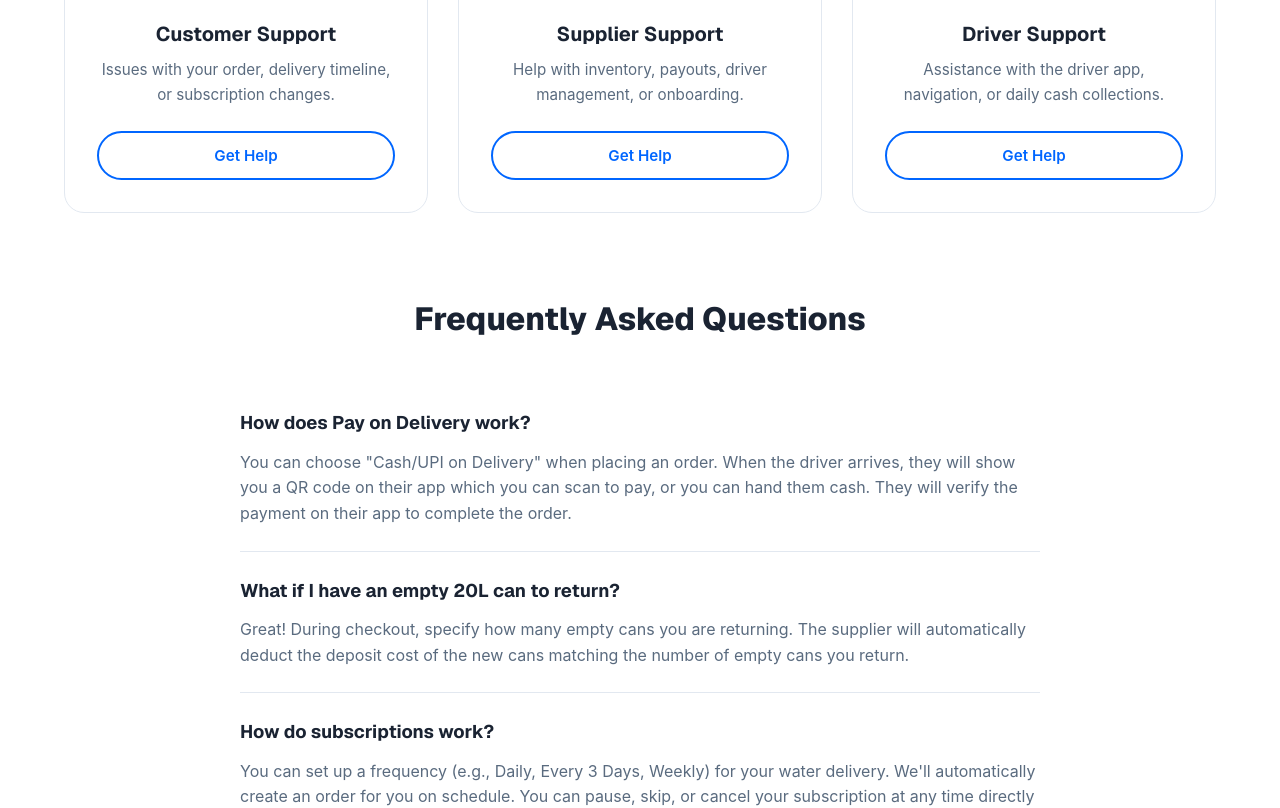
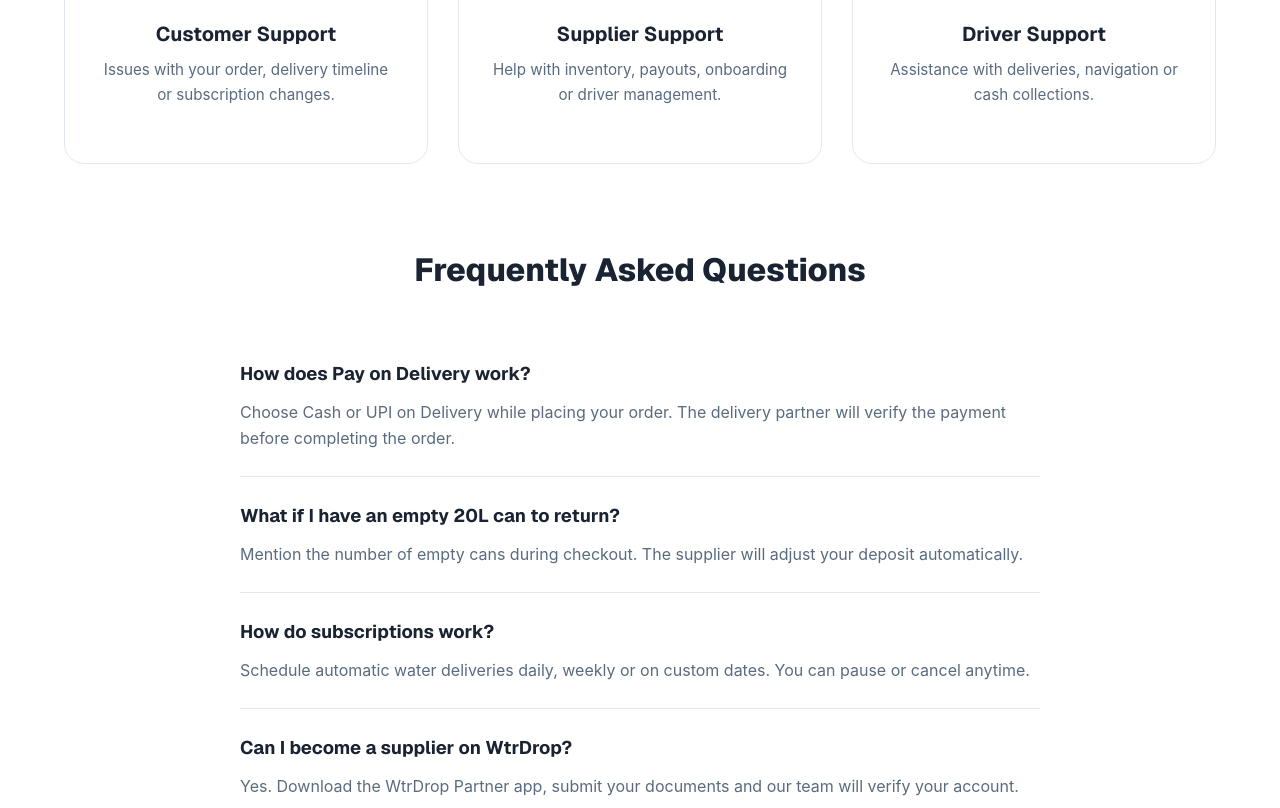
Before and after one commit to wtrdrop/wtrdrop, a React (Vite) app: page /help in a window 1280 px wide. Shown: the part 480-1288 px from the top of the page. Built offline with nearby package versions, Linux system fonts and the light colour scheme.

Commit message:
Update Help.tsx

```diff
--- a/src/pages/Help.tsx
+++ b/src/pages/Help.tsx
@@ -1,91 +1,94 @@
-
 import { useEffect } from "react";
+import { Helmet } from "react-helmet-async";
 import Navbar from "../components/Navbar";
 import { useLoading } from "../context/LoadingProvider";
 import "../wtrweb.css";
 
 const htmlContent = `
 <section class="hero page-header"
-        style="min-height: 40vh; padding-top: 120px; padding-bottom: 40px; text-align: center; background: var(--bg-secondary);">
-        <div class="container relative" style="z-index: 2;">
+    style="min-height:40vh;padding-top:120px;padding-bottom:40px;text-align:center;background:var(--bg-secondary);">
+    <div class="container relative" style="z-index:2;">
         <span class="section-tag">24/7 Support</span>
         <h1 class="section-title">Help Center</h1>
-            <p class="section-subtitle">How can we help you today? Find answers to common questions or contact our
-                support team.</p>
+        <p class="section-subtitle">
+            How can we help you today? Find answers to common questions or contact our support team.
+        </p>
     </div>
 </section>
 
-
-    <section class="section" style="padding-top: 60px;">
+<section class="section" style="padding-top:60px;">
     <div class="container">
 
+        <div style="display:grid;grid-template-columns:repeat(auto-fit,minmax(300px,1fr));gap:30px;margin-bottom:80px;">
 
-            <div
-                style="display: grid; grid-template-columns: repeat(auto-fit, minmax(300px, 1fr)); gap: 30px; margin-bottom: 80px;">
             <div class="support-card">
                 <div class="support-icon">👤</div>
                 <h3 class="support-title">Customer Support</h3>
-                    <p class="support-desc">Issues with your order, delivery timeline, or subscription changes.</p>
-                    <a href="contact.html?type=customer" class="btn btn-outline"
-                        style="width: 100%; justify-content: center;">Get Help</a>
+                <p class="support-desc">
+                    Issues with your order, delivery timeline or subscription changes.
+                </p>
             </div>
 
             <div class="support-card">
                 <div class="support-icon">🏪</div>
                 <h3 class="support-title">Supplier Support</h3>
-                    <p class="support-desc">Help with inventory, payouts, driver management, or onboarding.</p>
-                    <a href="contact.html?type=supplier" class="btn btn-outline"
-                        style="width: 100%; justify-content: center;">Get Help</a>
+                <p class="support-desc">
+                    Help with inventory, payouts, onboarding or driver management.
+                </p>
             </div>
 
             <div class="support-card">
                 <div class="support-icon">🚚</div>
                 <h3 class="support-title">Driver Support</h3>
-                    <p class="support-desc">Assistance with the driver app, navigation, or daily cash collections.</p>
-                    <a href="contact.html?type=driver" class="btn btn-outline"
-                        style="width: 100%; justify-content: center;">Get Help</a>
-                </div>
+                <p class="support-desc">
+                    Assistance with deliveries, navigation or cash collections.
+                </p>
             </div>
 
+        </div>
 
-            <div style="max-width: 800px; margin: 0 auto;">
-                <h2 style="font-size: 2rem; font-weight: 800; text-align: center; margin-bottom: 16px;">Frequently Asked
-                    Questions</h2>
+        <div style="max-width:800px;margin:0 auto;">
+
+            <h2 style="font-size:2rem;font-weight:800;text-align:center;margin-bottom:16px;">
+                Frequently Asked Questions
+            </h2>
 
             <div class="faq-container">
+
                 <div class="faq-item">
                     <h4 class="faq-question">How does Pay on Delivery work?</h4>
-                        <p class="faq-answer">You can choose "Cash/UPI on Delivery" when placing an order. When the
-                            driver arrives, they will show you a QR code on their app which you can scan to pay, or you
-                            can hand them cash. They will verify the payment on their app to complete the order.</p>
+                    <p class="faq-answer">
+                        Choose Cash or UPI on Delivery while placing your order. The delivery partner will verify the payment before completing the order.
+                    </p>
                 </div>
 
                 <div class="faq-item">
                     <h4 class="faq-question">What if I have an empty 20L can to return?</h4>
-                        <p class="faq-answer">Great! During checkout, specify how many empty cans you are returning. The
-                            supplier will automatically deduct the deposit cost of the new cans matching the number of
-                            empty cans you return.</p>
+                    <p class="faq-answer">
+                        Mention the number of empty cans during checkout. The supplier will adjust your deposit automatically.
+                    </p>
                 </div>
 
                 <div class="faq-item">
                     <h4 class="faq-question">How do subscriptions work?</h4>
-                        <p class="faq-answer">You can set up a frequency (e.g., Daily, Every 3 Days, Weekly) for your
-                            water delivery. We'll automatically create an order for you on schedule. You can pause,
-                            skip, or cancel your subscription at any time directly from the customer app.</p>
+                    <p class="faq-answer">
+                        Schedule automatic water deliveries daily, weekly or on custom dates. You can pause or cancel anytime.
+                    </p>
                 </div>
 
                 <div class="faq-item">
                     <h4 class="faq-question">Can I become a supplier on WtrDrop?</h4>
-                        <p class="faq-answer">Yes! We are always looking for reliable local partners. If you have a
-                            clean water filling station and delivery capabilities, download the WtrDrop Partner app and
-                            submit a registration request. Our team will verify your setup and approve your account.</p>
+                    <p class="faq-answer">
+                        Yes. Download the WtrDrop Partner app, submit your documents and our team will verify your account.
+                    </p>
                 </div>
+
             </div>
+
         </div>
 
     </div>
 </section>
-
 `;
 
 export default function Help() {
@@ -97,7 +100,53 @@ export default function Help() {
 
   return (
     <>
+      <Helmet>
+        <title>Help Center - WtrDrop</title>
+
+        <meta
+          name="description"
+          content="Get help with WtrDrop. Find answers to common questions, customer support, supplier support and driver support."
+        />
+
+        <meta
+          name="keywords"
+          content="WtrDrop Help, WtrDrop Support, Water Delivery Help, Customer Support, Supplier Support"
+        />
+
+        <link
+          rel="canonical"
+          href="https://wtrdrop.in/help"
+        />
+
+        {/* Open Graph */}
+        <meta property="og:type" content="website" />
+        <meta property="og:site_name" content="WtrDrop" />
+        <meta property="og:title" content="Help Center - WtrDrop" />
+        <meta
+          property="og:description"
+          content="Find answers and contact WtrDrop support."
+        />
+        <meta property="og:url" content="https://wtrdrop.in/help" />
+        <meta
+          property="og:image"
+          content="https://wtrdrop.in/clogo.png"
+        />
+
+        {/* Twitter */}
+        <meta name="twitter:card" content="summary_large_image" />
+        <meta name="twitter:title" content="Help Center - WtrDrop" />
+        <meta
+          name="twitter:description"
+          content="Find answers and contact WtrDrop support."
+        />
+        <meta
+          name="twitter:image"
+          content="https://wtrdrop.in/clogo.png"
+        />
+      </Helmet>
+
       <Navbar />
+
       <div id="smooth-wrapper">
         <div id="smooth-content">
           <div
```
Lines whose indentation alone changed are shown as unchanged.
